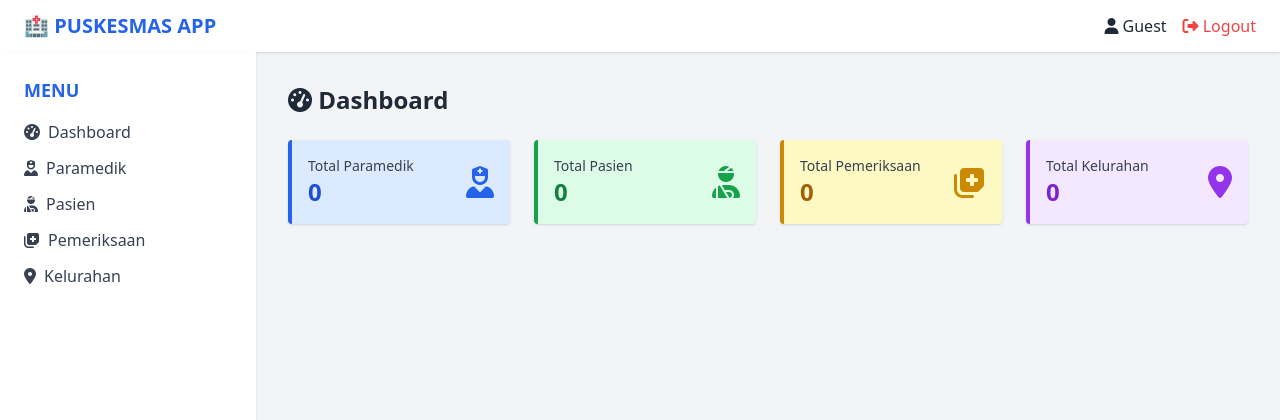
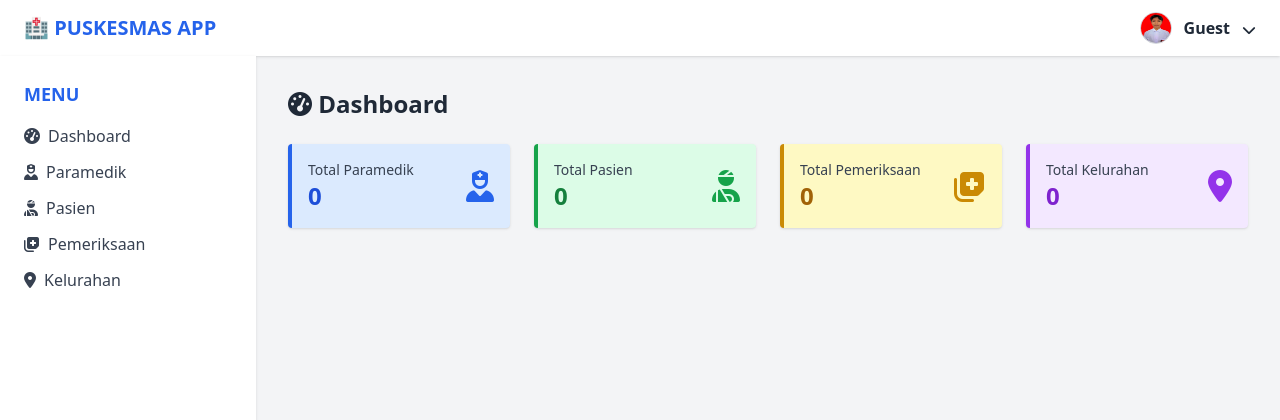
Before and after one commit to Rafifalhaki/Pemweb2, a PHP site: page / in a window 1280 px wide. Shown: the top 420 px of the page. Run offline with PHP 8.4, Linux system fonts and the light colour scheme; data that the repository does not hold is empty; some libraries are stand-ins or nearby versions.

Commit message:
update code

```diff
--- a/puskesmas/layout.php
+++ b/puskesmas/layout.php
@@ -1,4 +1,7 @@
-<?php $base_url = "/pemweb2/puskesmas/"; ?>
+<?php
+session_start();
+$base_url = "/pemweb2/puskesmas/";
+?>
 <!DOCTYPE html>
 <html lang="id">
 <head>
@@ -10,13 +13,30 @@
 <body class="bg-gray-100 text-gray-800">
 
     <!-- Top Navbar -->
-    <div class="flex justify-between items-center bg-white px-6 py-3 shadow">
-        <div class="text-xl font-bold text-blue-600">
-            🏥 PUSKESMAS APP
-        </div>
-        <div class="flex items-center gap-4">
-            <span><i class="fas fa-user"></i> Guest</span>
-            <a href="#" class="text-red-500 hover:text-red-700"><i class="fas fa-sign-out-alt"></i> Logout</a>
+    <div class="bg-white px-6 py-3 shadow">
+        <div class="max-w-screen-xl mx-auto flex justify-between items-center">
+            <div class="text-xl font-bold text-blue-600">
+                🏥 PUSKESMAS APP
+            </div>
+
+            <!-- Avatar Dropdown -->
+            <div class="relative group">
+                <div class="flex items-center gap-3 cursor-pointer group-hover:opacity-80">
+                    <img src="<?= $base_url ?>assets/user.png" alt="user" class="w-8 h-8 rounded-full border border-gray-300">
+                    <span class="font-semibold"><?= $_SESSION['username'] ?? 'Guest' ?></span>
+                    <i class="fas fa-chevron-down text-sm mt-1"></i>
+                </div>
+
+                <!-- DROPDOWN -->
+                <div class="absolute right-0 mt-2 w-40 bg-white rounded shadow-md opacity-0 group-hover:opacity-100 invisible group-hover:visible transition duration-150 z-50">
+                    <a href="#" class="block px-4 py-2 hover:bg-gray-100 text-sm text-gray-700">
+                        <i class="fas fa-user"></i> Profile
+                    </a>
+                    <a href="<?= $base_url ?>logout.php" class="block px-4 py-2 hover:bg-gray-100 text-sm text-red-600">
+                        <i class="fas fa-sign-out-alt"></i> Logout
+                    </a>
+                </div>
+            </div>
         </div>
     </div>
 
--- /dev/null
+++ b/puskesmas/logout.php
@@ -0,0 +1,5 @@
+<?php
+session_start();
+session_destroy();
+header("Location: login.php");
+exit;
--- /dev/null
+++ b/puskesmas/session.php
@@ -0,0 +1,6 @@
+<?php
+session_start();
+if (!isset($_SESSION['username'])) {
+    header("Location: login.php");
+    exit;
+}
```
Also changed, not shown: puskesmas/login.php (added, +36 -0 lines), puskesmas/assets/user.png (added).
